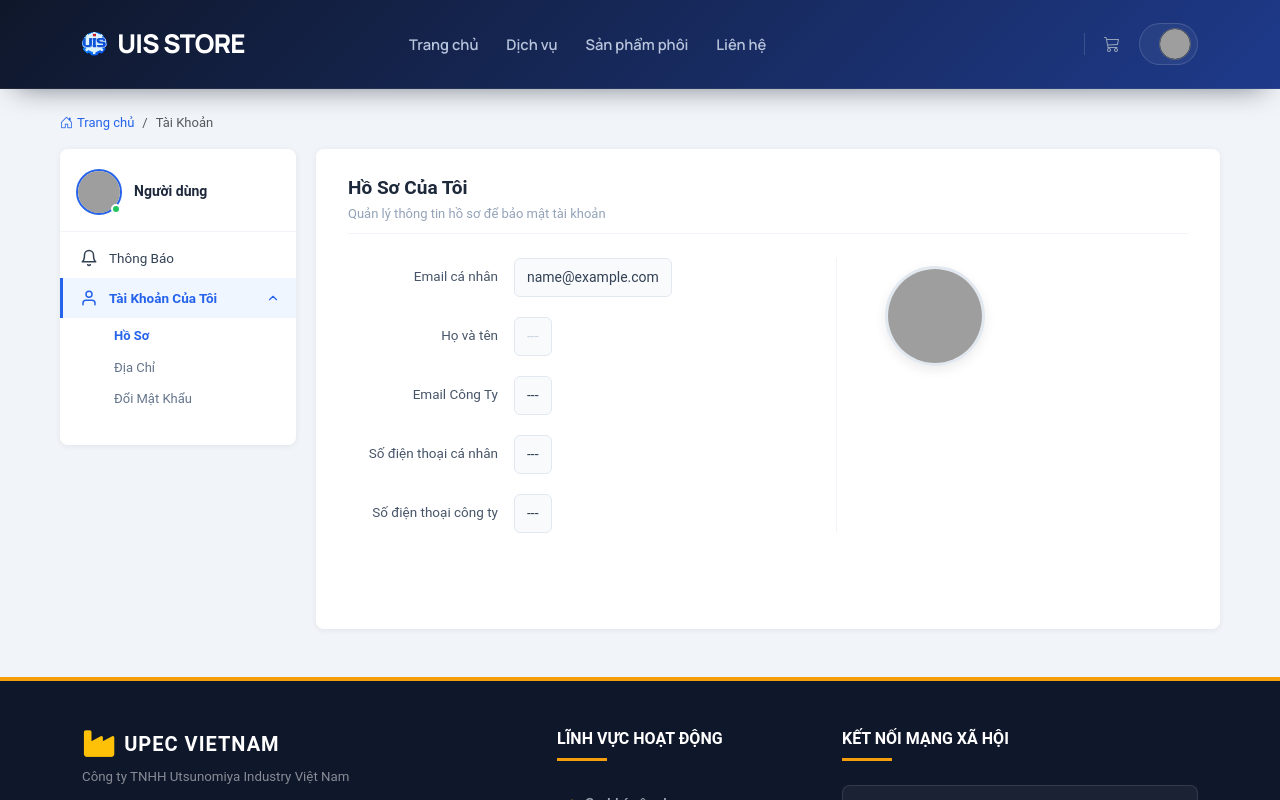
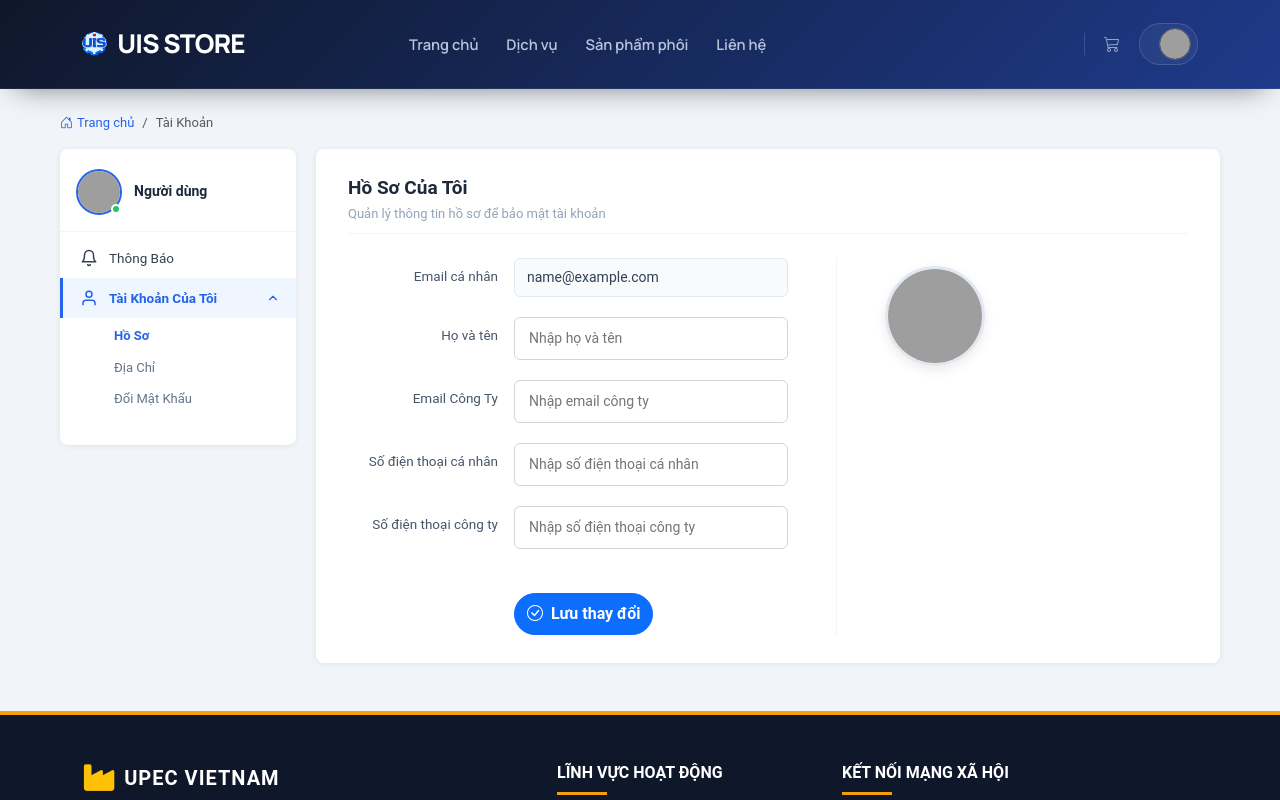
Before and after one commit to minesan191132/UIS-Sale-Management, a Vue app in the folder FE/: page /account in a window 1280 px wide. Shown: the top 800 px of the page. Built offline with nearby package versions, Linux system fonts and the light colour scheme; no server answers; sample sign-in values are in the browser's storage; grey boxes are pictures that could not be loaded.

Commit message:
fix danh sach user tai khoan #169

```diff
--- a/FE/src/components/admin/user_list.vue
+++ b/FE/src/components/admin/user_list.vue
@@ -143,10 +143,6 @@
 
                   <button class="btn btn-action-circle bg-light text-primary border" @click="openEdit(user)" title="Xem & Chỉnh sửa">
                     <i class="bi bi-pencil-fill"></i>
-                  </button>
-
-                  <button class="btn btn-action-circle bg-light text-danger border" @click="handleDeleteUser(user)" title="Xóa tài khoản">
-                    <i class="bi bi-trash-fill"></i>
                   </button>
                 </div>
               </td>
--- a/FE/src/components/user/accountsetting.vue
+++ b/FE/src/components/user/accountsetting.vue
@@ -90,33 +90,60 @@
                 <div class="profile-form profile-view">
                   <div class="form-row">
                     <label class="form-label">Email cá nhân</label>
-                    <div class="form-input-wrap">
+                    <div class="form-input-container">
                       <div class="form-value">{{ currentUser?.email || '' }}</div>
                     </div>
                   </div>
                   <div class="form-row">
                     <label class="form-label">Họ và tên</label>
-                    <div class="form-input-wrap">
-                      <div class="form-value">{{ currentUser?.fullName || '' }}</div>
+                    <div class="form-input-container">
+                      <input
+                        v-model="form.fullName"
+                        type="text"
+                        class="form-input"
+                        placeholder="Nhập họ và tên" />
+                      <div v-if="errors.fullName" class="form-error small text-danger mt-2">{{ errors.fullName }}</div>
                     </div>
                   </div>
                   <div class="form-row">
                     <label class="form-label">Email Công Ty</label>
-                    <div class="form-input-wrap">
-                      <div class="form-value">{{ currentUser?.companyEmail || '---' }}</div>
+                    <div class="form-input-container">
+                      <input
+                        v-model="form.companyEmail"
+                        type="email"
+                        class="form-input"
+                        placeholder="Nhập email công ty" />
+                      <div v-if="errors.companyEmail" class="form-error small text-danger mt-2">{{ errors.companyEmail }}</div>
                     </div>
                   </div>
                   <div class="form-row">
                     <label class="form-label">Số điện thoại cá nhân</label>
-                    <div class="form-input-wrap">
-                      <div class="form-value">{{ currentUser?.phone || '---' }}</div>
+                    <div class="form-input-container">
+                      <input
+                        v-model="form.phone"
+                        type="tel"
+                        class="form-input"
+                        placeholder="Nhập số điện thoại cá nhân" />
+                      <div v-if="errors.phone" class="form-error small text-danger mt-2">{{ errors.phone }}</div>
                     </div>
                   </div>
                   <div class="form-row">
                     <label class="form-label">Số điện thoại công ty</label>
-                    <div class="form-input-wrap">
-                      <div class="form-value">{{ currentUser?.companyPhone || '---' }}</div>
+                    <div class="form-input-container">
+                      <input
+                        v-model="form.companyPhone"
+                        type="tel"
+                        class="form-input"
+                        placeholder="Nhập số điện thoại công ty" />
                     </div>
+                  </div>
+                  <div class="form-row" style="margin-top: 24px; justify-content: flex-start;">
+                    <div style="width: 150px;"></div>
+                    <button @click="saveProfile" :disabled="isLoading" class="btn btn-primary rounded-pill px-6 py-2 fw-bold" style="pointer-events: auto; cursor: pointer;">
+                      <i class="bi bi-check-circle me-2" v-if="!isLoading"></i>
+                      <span v-if="!isLoading">Lưu thay đổi</span>
+                      <span v-else><span class="spinner-border spinner-border-sm me-2" role="status" aria-hidden="true"></span>Đang lưu...</span>
+                    </button>
                   </div>
                 </div>
 
@@ -212,9 +239,9 @@ const validateForm = () => {
   }
 
   if (form.value.phone && form.value.phone.trim() !== '') {
-    const phoneRegex = /^[0-9\s+()-]*$/
-    if (!phoneRegex.test(form.value.phone)) {
-      errors.value.phone = 'Số điện thoại không hợp lệ'
+    const phoneRegex = /^0\d{9}$/
+    if (!phoneRegex.test(form.value.phone.trim())) {
+      errors.value.phone = 'Số điện thoại cá nhân phải bắt đầu bằng số 0 và đúng 10 chữ số'
     }
   }
 
@@ -409,17 +436,27 @@ const handleUnreadCountChanged = (count) => {
 }
 
 const loadUserProfile = async () => {
+  console.log('🔄 Loading user profile...')
   const storedUser = getStoredUser()
+  console.log('📦 Stored user:', storedUser)
+
   if (storedUser) {
     currentUser.value = storedUser
     form.value.fullName = storedUser.fullName || ''
     form.value.email = storedUser.email || ''
+    form.value.phone = storedUser.phone || ''
+    form.value.companyEmail = storedUser.companyEmail || ''
+    form.value.companyPhone = storedUser.companyPhone || ''
     const name = encodeURIComponent(storedUser.fullName || 'User')
     avatarSrc.value = `https://ui-avatars.com/api/?name=${name}&background=1e3a8a&color=fff&size=150`
+    console.log('✅ Form populated from stored user:', form.value)
   }
 
   try {
+    console.log('🌐 Fetching profile from API...')
     const profile = await userAPI.getProfile()
+    console.log('📥 API Response:', profile)
+
     currentUser.value = { ...currentUser.value, ...profile }
     form.value.fullName = profile.fullName || form.value.fullName
     form.value.email = profile.email || form.value.email
@@ -430,8 +467,9 @@ const loadUserProfile = async () => {
     form.value.dobYear = profile.dobYear || ''
     form.value.companyEmail = profile.companyEmail || ''
     form.value.companyPhone = profile.companyPhone || ''
-  } catch {
-    console.warn('Could not load full profile from API, using stored data.')
+    console.log('✅ Form populated from API:', form.value)
+  } catch (error) {
+    console.warn('⚠️ Could not load full profile from API:', error.message)
   }
 }
 
@@ -478,9 +516,16 @@ onBeforeRouteLeave(async () => {
 })
 
 const saveProfile = async () => {
-  if (isLoading.value) return
+  console.log('🔵 saveProfile called')
+  console.log('📋 Form data:', form.value)
+
+  if (isLoading.value) {
+    console.warn('⚠️ Already loading, returning')
+    return
+  }
 
   if (!validateForm()) {
+    console.error('❌ Validation failed:', errors.value)
     Swal.fire({
       icon: 'warning',
       title: 'Lỗi validation',
@@ -490,9 +535,10 @@ const saveProfile = async () => {
     return
   }
 
+  console.log('✅ Validation passed')
   isLoading.value = true
   try {
-    const updated = await userAPI.updateProfile({
+    const payload = {
       fullName: form.value.fullName,
       email: form.value.email,
       phone: form.value.phone,
@@ -502,16 +548,23 @@ const saveProfile = async () => {
       dobYear: form.value.dobYear || null,
       companyEmail: form.value.companyEmail,
       companyPhone: form.value.companyPhone,
-    })
+    }
+
+    console.log('📤 Sending payload:', payload)
+    const updated = await userAPI.updateProfile(payload)
+    console.log('📥 Response:', updated)
 
     // Sync stored user with updated values
     const storedUser = getStoredUser()
     if (storedUser) {
       storedUser.fullName = updated.fullName || form.value.fullName
       storedUser.email = updated.email || form.value.email
+      storedUser.phone = updated.phone || form.value.phone
+      storedUser.companyEmail = updated.companyEmail || form.value.companyEmail
+      storedUser.companyPhone = updated.companyPhone || form.value.companyPhone
       const storage = sessionStorage.getItem('user') ? sessionStorage : localStorage
       storage.setItem('user', JSON.stringify(storedUser))
-      currentUser.value = { ...currentUser.value, ...storedUser, ...form.value, email: updated.email || form.value.email }
+      currentUser.value = { ...currentUser.value, ...storedUser, ...form.value }
       const name = encodeURIComponent(form.value.fullName || 'User')
       avatarSrc.value = `https://ui-avatars.com/api/?name=${name}&background=1e3a8a&color=fff&size=150`
     }
@@ -519,11 +572,27 @@ const saveProfile = async () => {
     clearProfileDraft()
     setInitialProfileState()
 
-    Swal.fire({ icon: 'success', title: 'Thành công!', text: 'Hồ sơ đã được cập nhật.', timer: 1500, showConfirmButton: false })
+    console.log('✅ Profile updated successfully')
+    Swal.fire({
+      icon: 'success',
+      title: 'Thành công!',
+      text: 'Hồ sơ đã được cập nhật.',
+      timer: 1500,
+      showConfirmButton: false
+    })
   } catch (err) {
-    const errorMessage = err.response?.data?.message || err.response?.data?.error || 'Không thể cập nhật hồ sơ. Vui lòng kiểm tra lại thông tin.';
+    console.error('❌ Error saving profile:', err)
+    const errorMsg = err.response?.data?.message ||
+                     err.response?.data?.error ||
+                     err.message ||
+                     'Không thể cập nhật hồ sơ. Vui lòng kiểm tra lại thông tin.'
 
-    Swal.fire({ icon: 'error', title: 'Lỗi', text: err.response?.data?.error || 'Không thể cập nhật hồ sơ.' })
+    Swal.fire({
+      icon: 'error',
+      title: 'Lỗi',
+      text: errorMsg,
+      confirmButtonText: 'OK'
+    })
   } finally {
     isLoading.value = false
   }
@@ -877,27 +946,58 @@ onBeforeUnmount(() => {
   flex-wrap: wrap;
 }
 
+.form-input-container {
+  flex: 1;
+  display: flex;
+  flex-direction: column;
+  gap: 8px;
+}
+
 .form-input {
   width: 100%;
-  padding: 8px 12px;
-  border: 1px solid #e2e8f0;
+  padding: 10px 14px;
+  border: 1px solid #d1d5db;
   border-radius: 6px;
   font-size: 14px;
-  outline: none;
-  color: #1e293b;
-  transition: border-color 0.2s, box-shadow 0.2s;
-  background: #fff;
+  font-weight: 400;
+  color: #1f2937;
+  background: #ffffff;
+  cursor: text;
+  pointer-events: auto;
+  user-select: text;
+  -webkit-user-select: text;
+  transition: all 0.2s ease;
+}
+
+.form-input:hover {
+  border-color: #9ca3af;
+  background: #fafbfc;
 }
 
 .form-input:focus {
+  outline: none;
   border-color: #2563eb;
+  background: #ffffff;
   box-shadow: 0 0 0 3px rgba(37, 99, 235, 0.1);
+}
+
+.form-input:disabled {
+  background: #f3f4f6;
+  color: #9ca3af;
+  cursor: not-allowed;
+  pointer-events: none;
 }
 
 .form-input--readonly {
   background: #f8fafc;
   color: #94a3b8;
   cursor: not-allowed;
+}
+
+.form-error {
+  color: #dc2626;
+  font-size: 12px;
+  margin-top: 4px;
 }
 
 .form-value {
```
